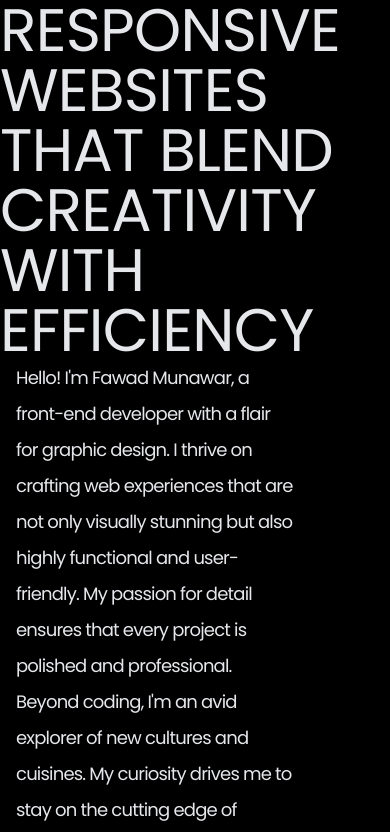
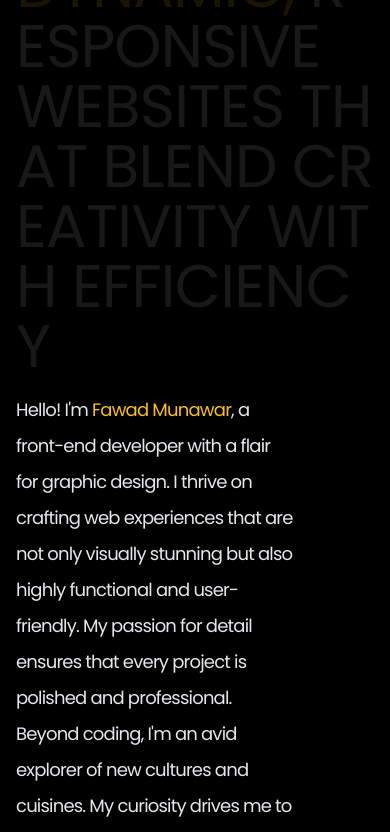
Before and after one commit to fawadmunawar/personal-portfolio, a React (Vite) app: page / in a window 390 px wide. Shown: the part 980-1812 px from the top of the page. Built offline with nearby package versions, Linux system fonts and the light colour scheme.

Commit message:
added animations

```diff
--- a/package.json
+++ b/package.json
@@ -11,10 +11,13 @@
   },
   "dependencies": {
     "@emailjs/browser": "^4.4.1",
+    "framer-motion": "^11.3.21",
+    "gsap": "^3.12.5",
     "react": "^18.3.1",
     "react-dom": "^18.3.1",
     "react-hot-toast": "^2.4.1",
-    "react-icons": "^5.2.1"
+    "react-icons": "^5.2.1",
+    "split-type": "^0.3.4"
   },
   "devDependencies": {
     "@types/react": "^18.3.3",
--- a/src/components/About.jsx
+++ b/src/components/About.jsx
@@ -1,19 +1,69 @@
-import React from 'react'
+import React, { useEffect, useRef } from "react";
+import { gsap } from "gsap";
+import { ScrollTrigger } from "gsap/ScrollTrigger";
+import SplitType from "split-type";
+import { motion } from "framer-motion";
+
+gsap.registerPlugin(ScrollTrigger);
 
 const About = () => {
+  const comp = useRef(null);
+
+  useEffect(() => {
+    const splitText = new SplitType("#about-heading", { types: "chars" });
+
+    const ctx = gsap.context(() => {
+      gsap.from(splitText.chars, {
+        scrollTrigger: {
+          trigger: "#about-heading",
+          start: "top 50%",
+          end: "top 1%",
+          scrub: 1,
+          markers: false, // Enable markers for debugging
+        },
+        opacity: 0.1,
+        stagger: 1.5,
+        ease: "circ.out",
+        duration: 2,
+      });
+    }, comp);
+
+    return () => ctx.revert();
+  }, []);
+
   return (
-    <div className='container mx-auto mt-4' id='about'>
-        {/* <h2 className='mt-20 text-center text-4xl font-semibold'>
-            About
-        </h2> */}
-        <h3 className='p4 text-6xl uppercase lg:text-[8rem]'>
-            I create dynamic, responsive websites that blend creativity with efficiency
-        </h3>
-        <p className='mr-24 pl-4 text-lg leading-loose'>
-            Hello! I'm Fawad Munawar, a front-end developer with a flair for graphic design. I thrive on crafting web experiences that are not only visually stunning but also highly functional and user-friendly. My passion for detail ensures that every project is polished and professional. Beyond coding, I'm an avid explorer of new cultures and cuisines. My curiosity drives me to stay on the cutting edge of technology and design trends, bringing innovative and practical solutions to every challenge. Whether I'm developing a sleek website or diving into the latest tech, I am dedicated to delivering excellence in every project.
-        </p>
+    <div className="container mx-auto mt-4" id="about" ref={comp}>
+      <h3 id="about-heading" className="p-4 text-6xl uppercase lg:text-[8rem]">
+        I create <span className="text-yellow-400">dynamic,</span> responsive
+        websites that blend creativity with efficiency
+      </h3>
+      <p className="mr-24 pl-4 text-lg leading-loose">
+        Hello! I'm{" "}
+        <motion.span
+          whileInView={{
+            color: "#FBBF24",
+            opacity: 1,
+          }}
+          transition={{
+            delay: 0.5,
+          }}
+          id="name-scramble"
+          className="opacity-20"
+        >
+          Fawad Munawar
+        </motion.span>
+        , a front-end developer with a flair for graphic design. I thrive on
+        crafting web experiences that are not only visually stunning but also
+        highly functional and user-friendly. My passion for detail ensures that
+        every project is polished and professional. Beyond coding, I'm an avid
+        explorer of new cultures and cuisines. My curiosity drives me to stay on
+        the cutting edge of technology and design trends, bringing innovative
+        and practical solutions to every challenge. Whether I'm developing a
+        sleek website or diving into the latest tech, I am dedicated to
+        delivering excellence in every project.
+      </p>
     </div>
-  )
-}
+  );
+};
 
-export default About
+export default About;
--- a/src/components/Card.jsx
+++ b/src/components/Card.jsx
@@ -1,8 +1,19 @@
 import React from "react";
+import { motion } from "framer-motion"
 
 const Card = ({ image, title, subtitle, link }) => {
   return (
-    <a href={link} className="m-4 block max-w-sm overflow-hidden rounded-lg" target="_blank">
+    <motion.a href={link} className="m-4 block max-w-sm overflow-hidden rounded-lg opacity-20" target="_blank"
+        whileInView={{
+          opacity: 1
+        }}
+        transition={{
+          delay: 0.5
+        }}
+        viewport={{
+          once: true
+        }}
+    >
       <div className="relative">
           <img src={image} className="w-full" alt={title} />
         <div className="flex flex-col justify-between p-4 text-white">
@@ -10,7 +21,7 @@ const Card = ({ image, title, subtitle, link }) => {
           <p className="mb-4 text-sm font-light italic">{subtitle}</p>
         </div>
       </div>
-    </a>
+    </motion.a>
   );
 };
 
--- a/src/components/ContactForm.jsx
+++ b/src/components/ContactForm.jsx
@@ -2,6 +2,7 @@ import React from "react";
 import { useState } from "react";
 import emailjs from "@emailjs/browser";
 import { Toaster } from "react-hot-toast";
+import { motion } from "framer-motion"
 
 const ContactForm = () => {
   const [formData, setFormData] = useState({
@@ -71,7 +72,17 @@ const ContactForm = () => {
       <h2 className="my-8 text-center text-4xl font-semibold tracking-tighter">
         Let's Connect
       </h2>
-      <form action="" onSubmit={handleSubmit}>
+      <motion.form
+        initial={{
+          opacity: 0.1
+        }}
+        whileInView={{
+          opacity: 1
+        }}
+        transition={{
+          delay: 0.7
+        }}
+       action="" onSubmit={handleSubmit}>
         <div className="mb-4">
           <input
             type="text"
@@ -122,7 +133,7 @@ const ContactForm = () => {
         >
             {isSending ? "Sending..." : "Send"}
         </button>
-      </form>
+      </motion.form>
     </div>
   );
 };
--- a/src/components/Footer.jsx
+++ b/src/components/Footer.jsx
@@ -1,6 +1,7 @@
 import React from 'react'
 import logo from '../assets/logo.png'
 import { SOCIAL_MEDIA_LINKS } from '../constants'
+import { motion } from "framer-motion"
 
 const Footer = () => {
   return (
@@ -18,7 +19,8 @@ const Footer = () => {
                 </a>
             ))}
         </div>
-        <p className='mt-8 text-center text-sm tracking-wide px-4 text-gray-400'>
+        <p
+        className='mt-8 text-center text-sm tracking-wide px-4 text-gray-400'>
             This site is made by me and a little help of chatGPT hehe :D
         </p>
         <p className='mt-8 text-center text-sm tracking-wide text-gray-400'>
--- a/src/components/Goal.jsx
+++ b/src/components/Goal.jsx
@@ -1,6 +1,7 @@
 import React from "react";
 import video from "../assets/video.mp4";
 import { ACHIEVEMENT } from "../constants";
+import {motion} from "framer-motion"
 
 const Goal = () => {
   return (
@@ -13,7 +14,24 @@ const Goal = () => {
           </video>
         </div>
         <div className="w-full p-4 text-center sm:w-1/2">
-            <p className="m-4 p-2 italic"><span className="text-7xl font-custom text-yellow-400">M</span>{ACHIEVEMENT.description}</p>
+            <motion.p
+              initial={{
+                x: 100
+              }}
+              whileInView={{
+                x: 0
+              }}
+              transition={{
+                type: "spring",
+                delay: 0.1,
+                stiffness: 200
+              }}
+              viewport={{
+                once: true,
+                amount: 0.5
+              }}
+
+            className="m-4 p-2 italic"><span className="text-7xl font-custom text-yellow-400">M</span>{ACHIEVEMENT.description}</motion.p>
         </div>
       </div>
     </div>
--- a/src/components/HeroSection.jsx
+++ b/src/components/HeroSection.jsx
@@ -1,15 +1,45 @@
 import React from 'react'
 import fawad from "../assets/fawad.jpg"
+import { gsap } from 'gsap'
+import { useEffect, useRef } from 'react';
+import SplitType from 'split-type';
 
 const HeroSection = () => {
+  const comp = useRef(null)
+
+  useEffect(() => {
+    const splitText = new SplitType('#heading', {types: "words"})
+
+    let ctx = gsap.context(() => {
+      const tl = gsap.timeline()
+
+      tl.from(splitText.words, {
+
+        yPercent: 400,
+        stagger: 0.5,
+        ease: "back",
+        delay: 0.8
+      })
+      .from("#para", {
+        yPercent: 400,
+        ease: "power1.inOut",
+        duration: 1,
+      })
+
+    }, comp)
+
+    return () => ctx.revert();
+  }, [])
+
+
   return (
     <>
-        <div className='relative flex min-h-screen items-center justify-center' id='hero'>
+        <div ref={comp} className='relative flex min-h-screen items-center justify-center overflow-hidden' id='hero'>
             <img src={fawad} alt="fawad munawar"  className='absolute inset-0 z-10 h-full w-full object-cover'/>
             <div className='absolute inset-0 z-10 bg-gradient-to-b from-transparent from-60% to-black lg:from-30%'></div>
             <div className='z-20 mx-4 max-w-3xl pb-8 absolute bottom-1'>
-                <h1 className='text-5xl font-semibold uppercase tracking-wide md:text-7xl'>Fawad Munawar</h1>
-                <p className='pt-2 font-semibold text-gray-300'>Front-end developer specializing in sleek and responsive design.</p>
+                <h1 id='heading' className='text-5xl font-semibold uppercase tracking-wide md:text-7xl'>Fawad Munawar</h1>
+                <p id='para' className='pt-2 font-semibold text-gray-300'>Front-end developer specializing in sleek and responsive design.</p>
             </div>
         </div>
     </>
--- a/src/components/Skills.jsx
+++ b/src/components/Skills.jsx
@@ -1,13 +1,41 @@
 import React from 'react'
 import { SKILLS } from '../constants'
+import { gsap } from 'gsap'
+import { useEffect, useRef } from 'react';
 
 const Skills = () => {
+
+    const comp = useRef(null)
+
+    useEffect(() => {
+      const ctx = gsap.context(() => {
+        gsap.from("#scroll", {
+            scrollTrigger: {
+                trigger: "#scroll",
+                start: "top 80%",
+                end: "top 10%",
+                scrub: 1,
+                markers: false
+            },
+                // yPercent: "400",
+                opacity: 0.1,
+                stagger: 2,
+                ease: "back",
+                delay: 2
+
+        })
+      }, comp)
+
+      return () => ctx.revert()
+    }, [])
+
+
   return (
-    <div className='container mx-auto' id='skills'>
+    <div ref={comp} className='container mx-auto overflow-hidden' id='skills'>
         <h2 className='mb-12 mt-20 text-center text-4xl'>Skills</h2>
         <div className='mx-2 flex flex-col rounded-xl bg-gradient-to-b from bg-zinc-900 to-bg-zinc-950 px-4 py-10 lg:px20'>
             {SKILLS.map((skill, index) => (
-                <div key={index} className='mb-8 flex items-center justify-between'>
+                <div id='scroll' key={index} className='mb-8 flex items-center justify-between overflow-hidden'>
                     <div className='flex items-center'>
                         {skill.icon}
                         <h3 className='px-6 text-xl lg:text-3xl'>{skill.name}</h3>
```
Also changed, not shown: 1 other file (tests, documents, lock files or other folders).
